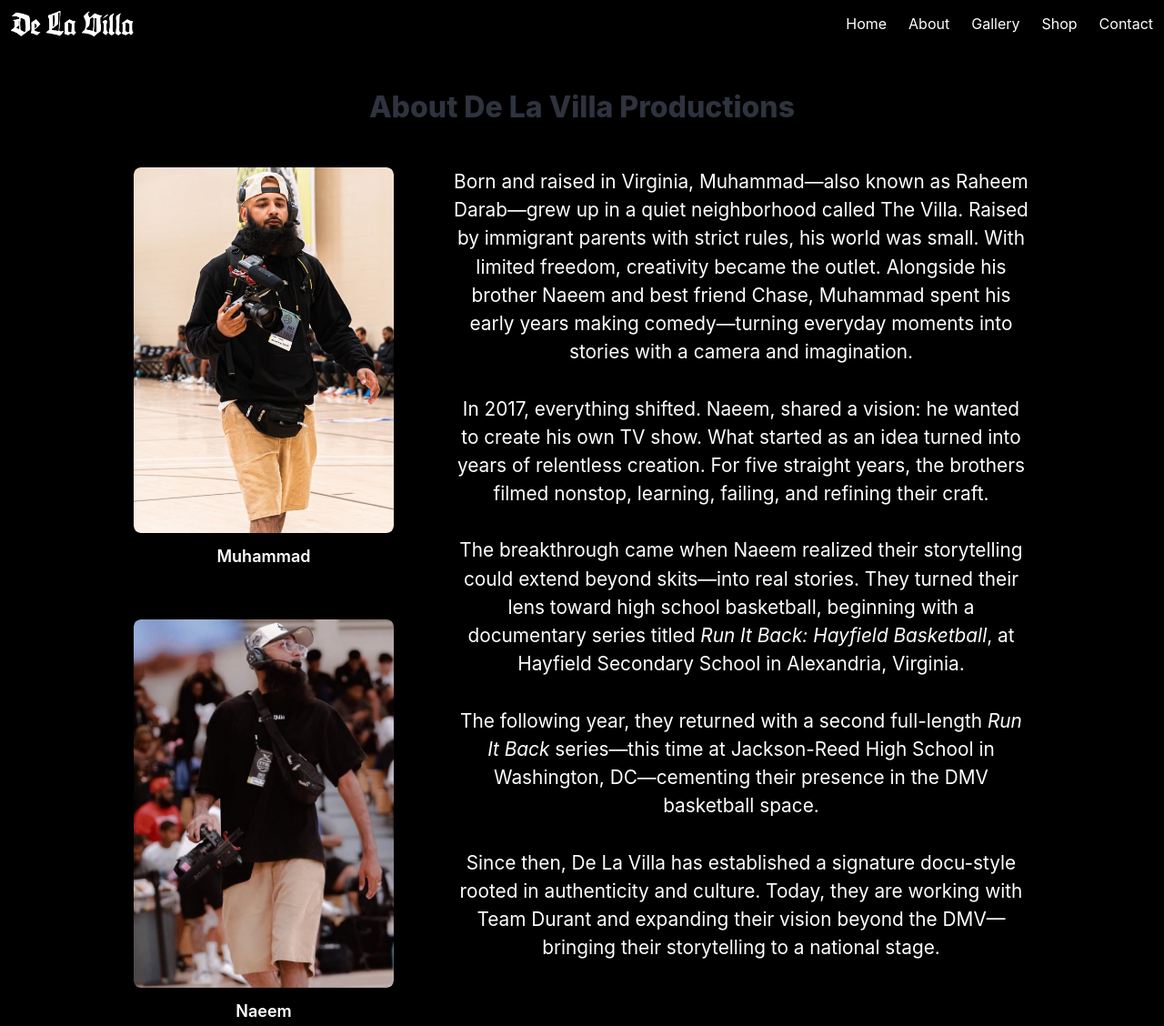
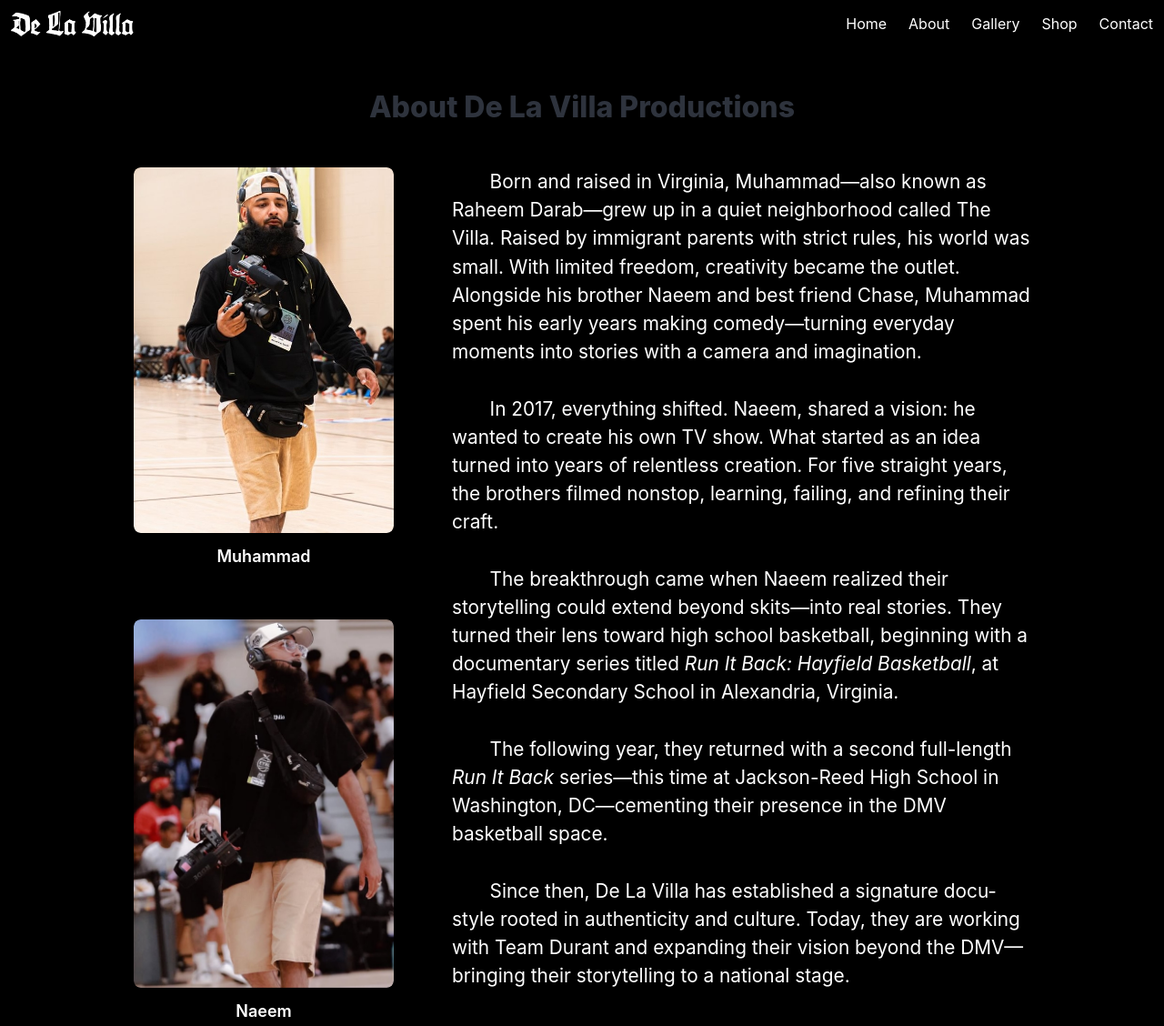
Before and after one commit to yaserhdev/de-la-villa-productions, a website: page about.html in a window 1280 px wide. Shown: the top 1128 px of the page at 91% size. Drawn offline with Linux system fonts and the light colour scheme.

Commit message:
Updated about page styling

```diff
--- a/about.html
+++ b/about.html
@@ -39,17 +39,27 @@
             <div class="columns is-variable is-8">
                 <!-- Text Column - Shows first on mobile -->
                 <div class="column is-two-thirds-desktop about-text-column">
-                    <p class="about-text has-text-centered">
+                    <div class="about-text">
+                        <p class="has-text-indent">
                             Born and raised in Virginia, Muhammad—also known as Raheem Darab—grew up in a quiet neighborhood called The Villa. Raised by immigrant parents with strict rules, his world was small. With limited freedom, creativity became the outlet. Alongside his brother Naeem and best friend Chase, Muhammad spent his early years making comedy—turning everyday moments into stories with a camera and imagination.
-                        <br><br>
+                        </p>
+                        <br>
+                        <p class="has-text-indent">
                             In 2017, everything shifted. Naeem, shared a vision: he wanted to create his own TV show. What started as an idea turned into years of relentless creation. For five straight years, the brothers filmed nonstop, learning, failing, and refining their craft.
-                        <br><br>
+                        </p>
+                        <br>
+                        <p class="has-text-indent">
                             The breakthrough came when Naeem realized their storytelling could extend beyond skits—into real stories. They turned their lens toward high school basketball, beginning with a documentary series titled <i>Run It Back: Hayfield Basketball</i>, at Hayfield Secondary School in Alexandria, Virginia.
-                        <br><br>
+                        </p>
+                        <br>
+                        <p class="has-text-indent">
                             The following year, they returned with a second full-length <i>Run It Back</i> series—this time at Jackson-Reed High School in Washington, DC—cementing their presence in the DMV basketball space.
-                        <br><br>
+                        </p>
+                        <br>
+                        <p class="has-text-indent">
                             Since then, De La Villa has established a signature docu-style rooted in authenticity and culture. Today, they are working with Team Durant and expanding their vision beyond the DMV—bringing their storytelling to a national stage.
                         </p>
+                    </div>
                 </div>
 
                 <!-- Images Column - Shows second on mobile -->
--- a/config.js
+++ b/config.js
@@ -13,7 +13,7 @@ const SHOPIFY_CONFIG = {
 
   // Shop closing date (ISO 8601 format: YYYY-MM-DDTHH:MM:SS)
   // Example: December 31, 2025 at 11:59 PM
-  shopClosingDate: '2025-12-17T23:59:59'
+  shopClosingDate: '2025-12-23T00:00:00'
 };
 
 // Validation
--- a/styles.scss
+++ b/styles.scss
@@ -195,6 +195,10 @@ img {
       color: white;
     }
   }
+
+  .has-text-indent {
+  text-indent: 2em;
+}
 
   // Mobile: text comes first, images second (already default with Bulma)
   // Desktop: images on left (25%), text on right (75%)
```
Also changed, not shown: styles.css, 1 other file. Lines whose indentation alone changed are shown as unchanged.
